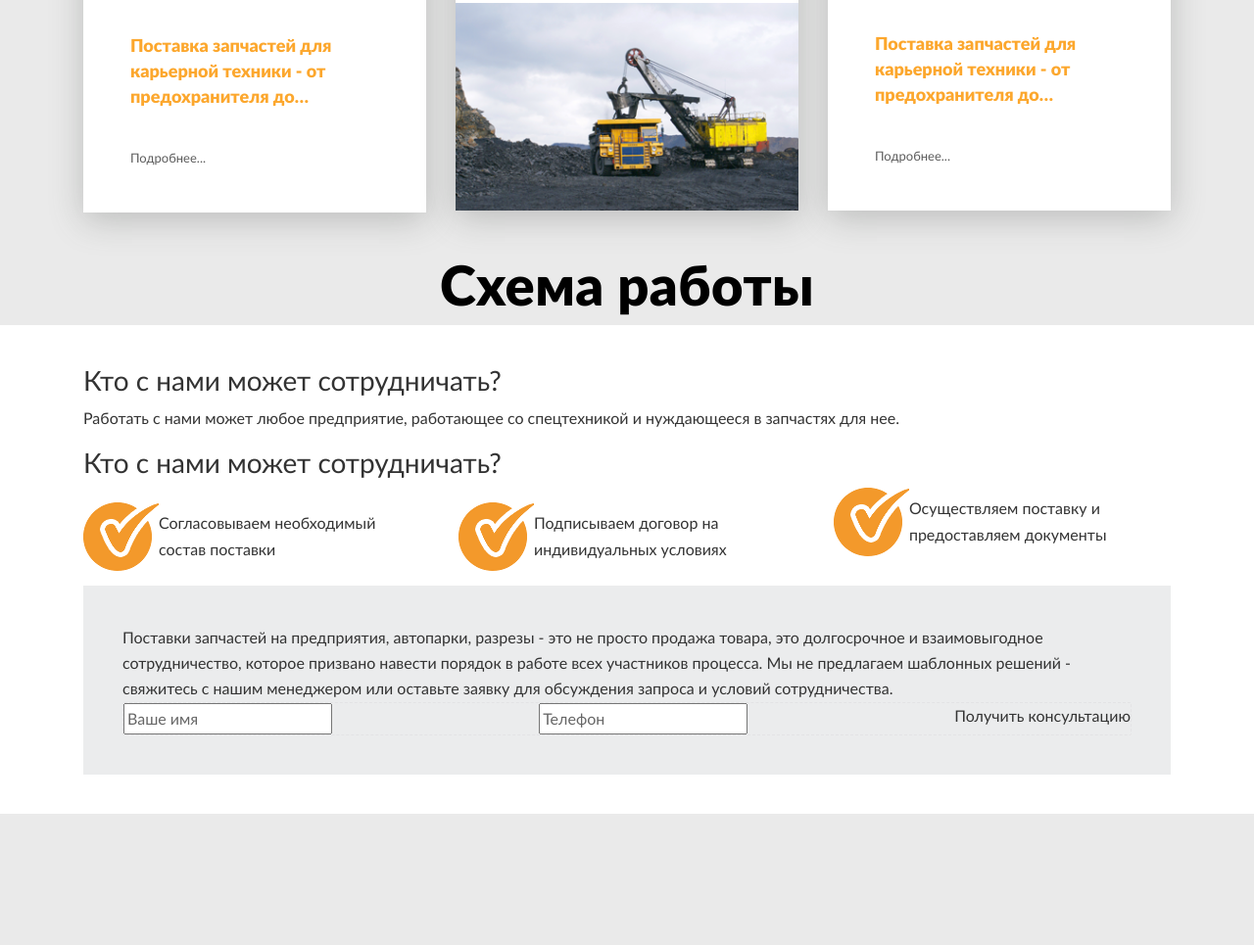
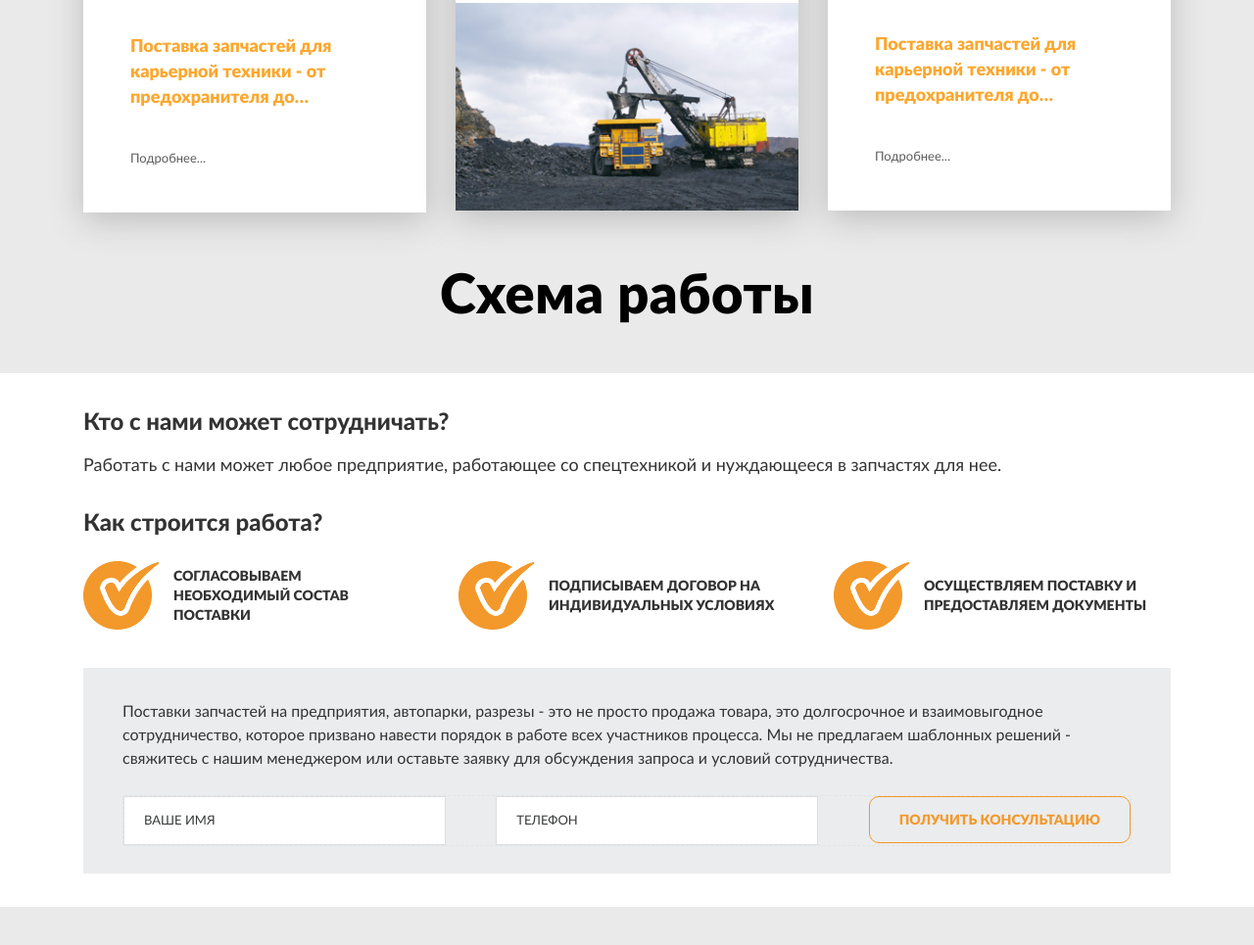
Before and after one commit to 2thecrow/torg-nk, a website: page app/index.html in a window 1280 px wide. Shown: the part 2458-3423 px from the top of the page at 98% size. Drawn offline with Linux system fonts and the light colour scheme.

Commit message:
Закончил форму

```diff
--- a/app/index.html
+++ b/app/index.html
@@ -211,13 +211,13 @@
 			<div class="container">
 				<div class="row">
 					<div class="col">
-						<h3 class="work-scheme__title">Кто с нами может сотрудничать? </h3>
+						<h3 class="work-scheme__title">Кто с нами может сотрудничать?</h3>
 						<p class="work-scheme__text">Работать с нами может любое предприятие, работающее со спецтехникой и нуждающееся в запчастях для нее. </p>
 					</div>
 				</div>
 				<div class="row">
 					<div class="col">
-						<h3 class="work-scheme__title">Кто с нами может сотрудничать? </h3>
+						<h3 class="work-scheme__title work-scheme__title_second">Как строится работа?</h3>
 						<ul class="work-scheme__list">
 							<li class="work-scheme__item">
 								<div class="work-scheme__item-image">
@@ -270,7 +270,24 @@
 		</div>
 	</div>
 
+	<div class="feedback wrapper">
+		 <div class="feedback__wrapper">
+			 <div class="container">
+				 <div class="row">
+					 <div class="col">
+						 <div class="feedback__item">
 
+						 </div>
+					 </div>
+					 <div class="col">
+						 <div class="feedback__item">
+
+						 </div>
+					 </div>
+				 </div>
+			 </div>
+		 </div>
+	</div>
 	<br>
 	<br>
 	<br>
--- a/app/scss/blocks/work-scheme.scss
+++ b/app/scss/blocks/work-scheme.scss
@@ -1,23 +1,36 @@
 .work-scheme {
+    padding: 8px 0;
     .title {
-
+        margin: 0 0 49px 0;
     }
     &__wrapper {
         max-width: 1660px;
         width: 100%;
         background-color: #fff;
-        padding: 40px;
+        padding: 34px 15px;
         margin: 0 auto;
     }
-    &__title {}
-    &__text {}
+    &__title {
+        font-weight: 700;
+        font-size: 24px;
+        line-height: 30px;
+        margin: 0 0 18px 0;
+    }
+    &__title_second {
+        margin: 0 0 25px 0;
+    }
+    &__text {
+        font-size: 18px;
+        line-height: 22px;
+        margin: 0 0 33px 0;
+    }
     &__list {
         display: flex;
         justify-content: space-between;
         flex-wrap: wrap;
         list-style: none;
         padding: 0;
-        margin: 0;
+        margin: 0 0 9px 0;
     }
     &__item {
         display: flex;
@@ -25,18 +38,28 @@
         flex: 0 0 31%;
         margin: 0 0 30px 0;
         &:not(:last-child) {
-            margin: 0 30px 0 0;
+            margin: 0 30px 30px 0;
         }
     }
-    &__item-image {}
-    &__item-description {}
+    &__item-image {
+        margin: 0 15px 0 0;
+    }
+    &__item-description {
+        font-weight: 900;
+        font-size: 14px;
+        line-height: 20px;
+        text-transform: uppercase;
+    }
     &__form {}
 }
 
 .scheme-form {
     background-color: #ebeced;
-    padding: 40px 40px;
-    &__description {}
+    padding: 32px 40px 28px;
+    &__description {
+        line-height: 24px;
+        margin: 0 0 26px 0;
+    }
     &__wrapper {
         display: flex;
         justify-content: space-between;
@@ -45,7 +68,58 @@
         border-radius: 2px;
         border: 1px dashed #e3e3e5;
     }
-    &__field {}
-    &__input {}
-    &__submit {}
+    &__field {
+        width: 26%;
+        &:not(:last-child) {
+            width: 32%;
+        }
+    }
+    &__input {
+        width: 100%;
+        font-size: 13px;
+        line-height: 30px;
+        background-color: #fff;
+        padding: 8px 20px 10px;
+        border: 1px solid #dddede;
+        text-transform: uppercase;
+        &::placeholder {
+            font-size: 13px;
+            line-height: 30px;
+            color: #38393a;
+        }
+    }
+    &__submit {
+        cursor: pointer;
+        display: flex;
+        justify-content: center;
+        align-items: center;
+        font-weight: 900;
+        font-size: 14px;
+        line-height: 30px;
+        color:#f3992b;
+        padding: 8px 20px;
+        border: 1px solid #f3992b;
+        border-radius: 10px;
+        text-transform: uppercase;
+        transition: all .3s ease-in-out;
+        &:hover {
+            color: #fff;
+            background-color: #f3992b;
+            transition: all .3s ease-in-out;
+        }
+        .Прямоугольник__скругл__углы_32 {
+            border-style: solid;
+            border-width: 1px;
+            border-color: #f3992b;
+
+            background-color: rgba(226, 78, 79, 0);
+            position: absolute;
+            left: 1196px;
+            top: 3534px;
+            width: 284px;
+            height: 54px;
+            z-index: 172;
+          }
+
+    }
 }
--- a/app/scss/main.scss
+++ b/app/scss/main.scss
@@ -7,3 +7,4 @@
 @import 'blocks/about-company';
 @import 'blocks/services';
 @import 'blocks/work-scheme';
+@import 'blocks/work-scheme';
```
Also changed, not shown: app/css/app.min.css.
